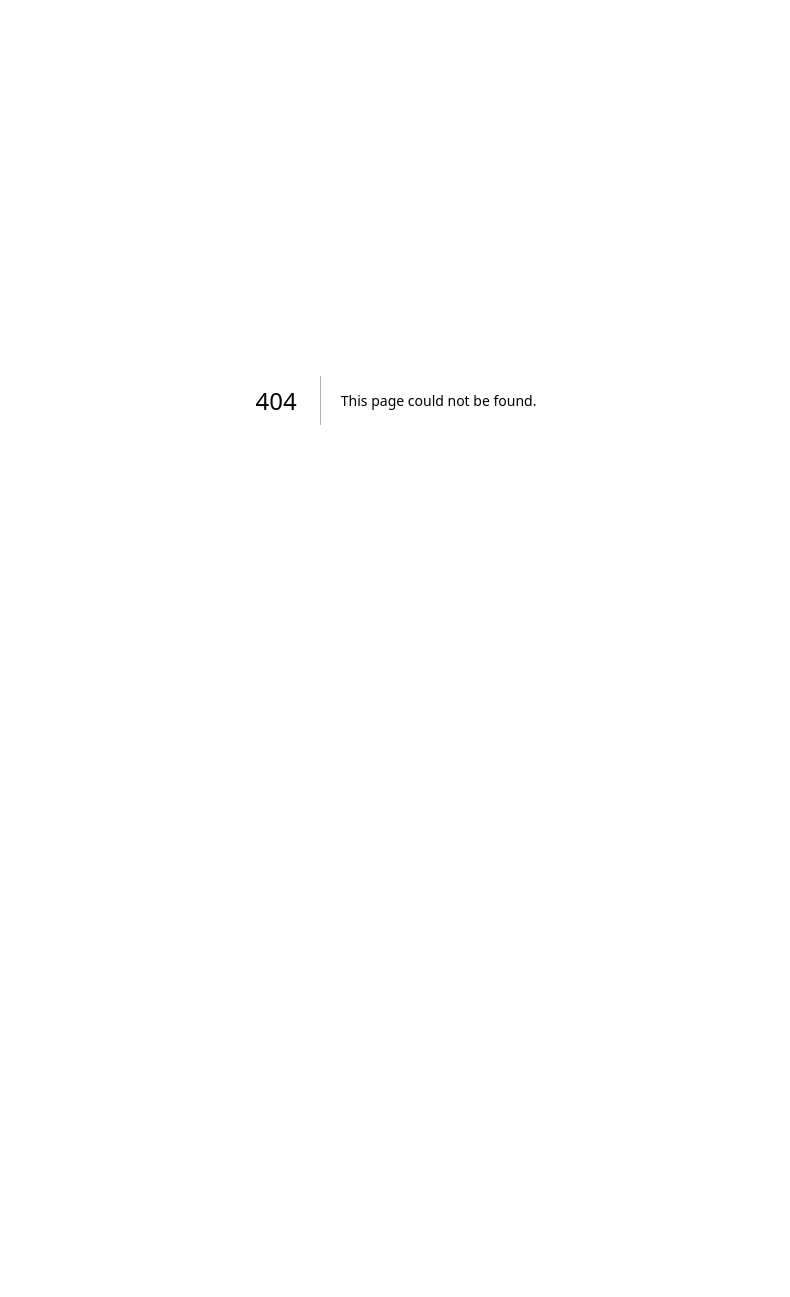
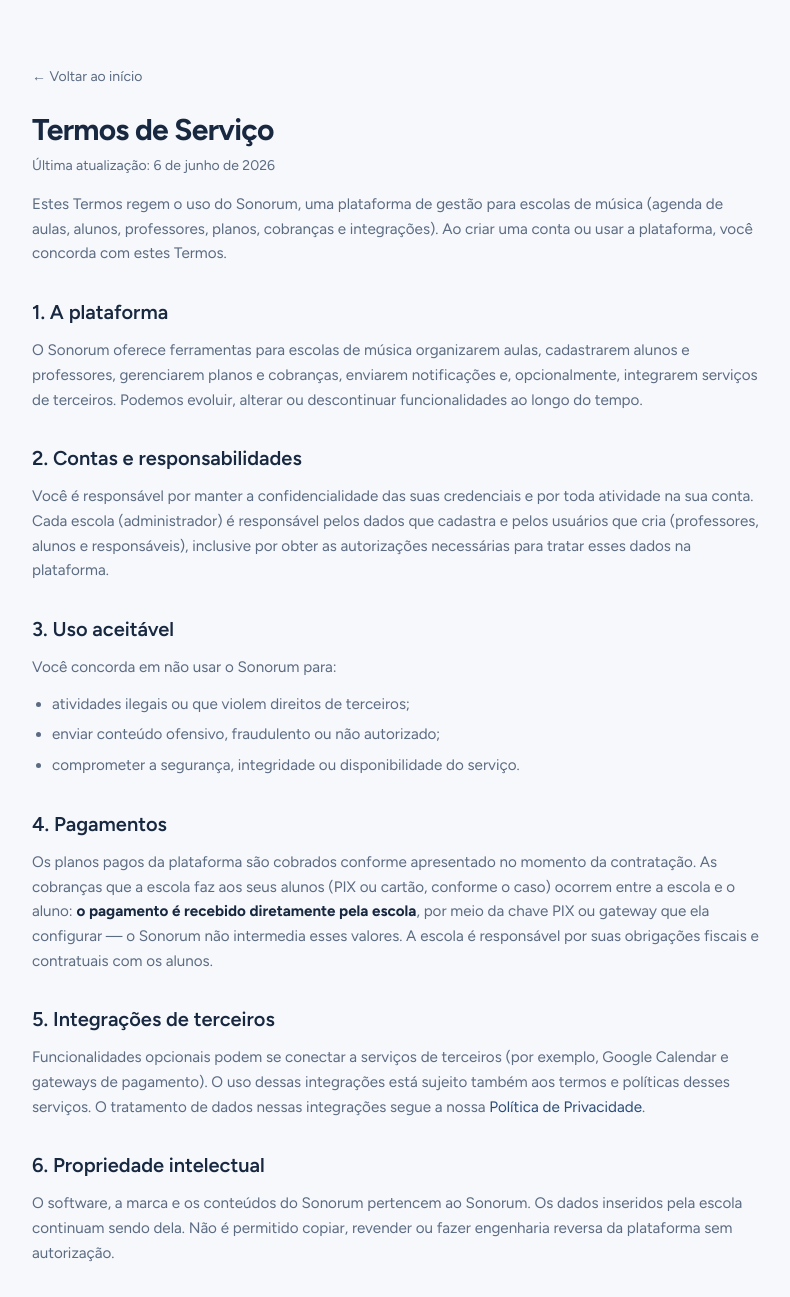
Before and after one commit to Pump-Tecnologia/Sonorum, a Next.js app: page /termos in a window 1280 px wide. Before the commit this address had no page. Shown: the top 1297 px of the page, without its empty margins (244-1034 px from the left). Before the commit the page ends 800 px from the top, so only its background shows below. Built offline with nearby package versions, Linux system fonts and the light colour scheme.

Commit message:
feat: página de Termos de Serviço (/termos) p/ verificação Google
+ link no rodapé da landing, ao lado da Política de Privacidade.

```diff
--- a/app/(marketing)/page.tsx
+++ b/app/(marketing)/page.tsx
@@ -18,6 +18,8 @@
         <p>
           © {new Date().getFullYear()} Sonorum ·{' '}
           <Link href="/privacidade" className="hover:text-brand-600 hover:underline">Política de Privacidade</Link>
+          {' · '}
+          <Link href="/termos" className="hover:text-brand-600 hover:underline">Termos de Serviço</Link>
         </p>
       </footer>
     </>
--- /dev/null
+++ b/app/termos/page.tsx
@@ -0,0 +1,121 @@
+import Link from 'next/link'
+
+export const metadata = {
+  title: 'Termos de Serviço — Sonorum',
+  description: 'Termos e condições de uso da plataforma Sonorum.',
+}
+
+const UPDATED = '6 de junho de 2026'
+const CONTACT = 'contato@sonorum.com.br'
+
+function Section({ title, children }: { title: string; children: React.ReactNode }) {
+  return (
+    <section className="mt-8">
+      <h2 className="text-xl font-semibold text-ink">{title}</h2>
+      <div className="mt-3 space-y-3 text-[0.95rem] leading-relaxed text-ink-muted">{children}</div>
+    </section>
+  )
+}
+
+export default function TermsOfServicePage() {
+  return (
+    <main className="mx-auto max-w-3xl px-5 py-16">
+      <Link href="/" className="text-sm text-ink-muted hover:text-brand-600">← Voltar ao início</Link>
+
+      <h1 className="mt-6 text-3xl font-bold tracking-tight text-ink">Termos de Serviço</h1>
+      <p className="mt-2 text-sm text-ink-muted">Última atualização: {UPDATED}</p>
+
+      <div className="mt-4 text-[0.95rem] leading-relaxed text-ink-muted">
+        <p>
+          Estes Termos regem o uso do Sonorum, uma plataforma de gestão para escolas de música
+          (agenda de aulas, alunos, professores, planos, cobranças e integrações). Ao criar uma conta
+          ou usar a plataforma, você concorda com estes Termos.
+        </p>
+      </div>
+
+      <Section title="1. A plataforma">
+        <p>
+          O Sonorum oferece ferramentas para escolas de música organizarem aulas, cadastrarem alunos e
+          professores, gerenciarem planos e cobranças, enviarem notificações e, opcionalmente, integrarem
+          serviços de terceiros. Podemos evoluir, alterar ou descontinuar funcionalidades ao longo do tempo.
+        </p>
+      </Section>
+
+      <Section title="2. Contas e responsabilidades">
+        <p>
+          Você é responsável por manter a confidencialidade das suas credenciais e por toda atividade na
+          sua conta. Cada escola (administrador) é responsável pelos dados que cadastra e pelos usuários
+          que cria (professores, alunos e responsáveis), inclusive por obter as autorizações necessárias
+          para tratar esses dados na plataforma.
+        </p>
+      </Section>
+
+      <Section title="3. Uso aceitável">
+        <p>Você concorda em não usar o Sonorum para:</p>
+        <ul className="list-disc space-y-1.5 pl-5">
+          <li>atividades ilegais ou que violem direitos de terceiros;</li>
+          <li>enviar conteúdo ofensivo, fraudulento ou não autorizado;</li>
+          <li>comprometer a segurança, integridade ou disponibilidade do serviço.</li>
+        </ul>
+      </Section>
+
+      <Section title="4. Pagamentos">
+        <p>
+          Os planos pagos da plataforma são cobrados conforme apresentado no momento da contratação. As
+          cobranças que a escola faz aos seus alunos (PIX ou cartão, conforme o caso) ocorrem entre a
+          escola e o aluno: <strong className="text-ink">o pagamento é recebido diretamente pela escola</strong>,
+          por meio da chave PIX ou gateway que ela configurar — o Sonorum não intermedia esses valores.
+          A escola é responsável por suas obrigações fiscais e contratuais com os alunos.
+        </p>
+      </Section>
+
+      <Section title="5. Integrações de terceiros">
+        <p>
+          Funcionalidades opcionais podem se conectar a serviços de terceiros (por exemplo, Google
+          Calendar e gateways de pagamento). O uso dessas integrações está sujeito também aos termos e
+          políticas desses serviços. O tratamento de dados nessas integrações segue a nossa{' '}
+          <Link href="/privacidade" className="text-brand-600 hover:underline">Política de Privacidade</Link>.
+        </p>
+      </Section>
+
+      <Section title="6. Propriedade intelectual">
+        <p>
+          O software, a marca e os conteúdos do Sonorum pertencem ao Sonorum. Os dados inseridos pela
+          escola continuam sendo dela. Não é permitido copiar, revender ou fazer engenharia reversa da
+          plataforma sem autorização.
+        </p>
+      </Section>
+
+      <Section title="7. Limitação de responsabilidade">
+        <p>
+          O serviço é fornecido "no estado em que se encontra". Empenhamo-nos para mantê-lo disponível e
+          seguro, mas não garantimos operação ininterrupta ou livre de erros. Na máxima extensão
+          permitida em lei, o Sonorum não se responsabiliza por danos indiretos ou lucros cessantes
+          decorrentes do uso da plataforma.
+        </p>
+      </Section>
+
+      <Section title="8. Encerramento">
+        <p>
+          Você pode encerrar sua conta a qualquer momento. Podemos suspender ou encerrar contas que
+          violem estes Termos. Após o encerramento, os dados são tratados conforme a Política de
+          Privacidade e as obrigações legais aplicáveis.
+        </p>
+      </Section>
+
+      <Section title="9. Alterações e legislação">
+        <p>
+          Podemos atualizar estes Termos periodicamente; a data da última revisão consta no topo. Estes
+          Termos são regidos pelas leis da República Federativa do Brasil.
+        </p>
+      </Section>
+
+      <Section title="10. Contato">
+        <p>
+          Dúvidas sobre estes Termos:{' '}
+          <a href={`mailto:${CONTACT}`} className="text-brand-600 hover:underline">{CONTACT}</a>.
+        </p>
+      </Section>
+    </main>
+  )
+}
```
